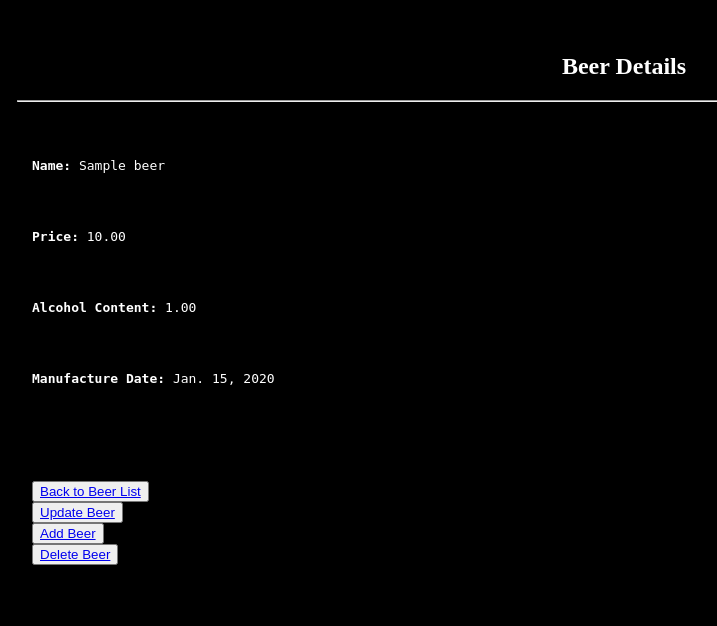
After one commit to SaniyaBhagane/QST-DJANGO, a Django app: page /detail/1/ in a window 1280 px wide. The commit adds this page. Shown: the top 626 px of the page, without its empty margins (16-733 px from the left). Run offline with Django 5.2, Linux system fonts and the light colour scheme; tables that the repository leaves empty hold one stand-in row (values such as "Sample post").

Commit message:
delete & update features

```diff
--- a/CBVProject/CBVProject/urls.py
+++ b/CBVProject/CBVProject/urls.py
@@ -24,4 +24,7 @@ urlpatterns = [
     path ('template/', views.TemplateView.as_view(), name='template'),
     path('create/', views.AddBeer.as_view(), name='add-beer'),
     path('list/', views.BeerList.as_view(), name='list'),
+    path('detail/<int:pk>/', views.ViewBeer.as_view(), name='detail'),
+    path('update/<int:pk>/', views.UpdateBeer.as_view(), name='update'),
+    path('delete/<int:pk>/', views.DeleteBeer.as_view(), name='delete'),
 ]
--- /dev/null
+++ b/CBVProject/templates/beer_detail.html
@@ -0,0 +1,24 @@
+<!DOCTYPE html>
+<html lang="en">
+<head>
+    <meta charset="UTF-8">
+    <meta name="viewport" content="width=device-width, initial-scale=1.0">
+    <title>Beer Details Page</title>
+</head>
+<body style="background: #000; color: #fff; padding: 25px;">
+    <h2 style="text-align: center;">Beer Details</h2>
+    <hr>
+    <pre style="padding: 15px">
+        <p><strong>Name:</strong> {{ beer.name }}</p>
+        <p><strong>Price:</strong> {{ beer.price }}</p>
+        <p><strong>Alcohol Content:</strong> {{ beer.alcohol_content }}</p>
+        <p><strong>Manufacture Date:</strong> {{ beer.mfg_date }}</p>
+    </pre>
+    <h5 style="padding: 15px">
+        <button><a href="/list/">Back to Beer List</a></button><br>
+        <button><a href="/update/{{ beer.pk }}">Update Beer</a></button><br>
+        <button><a href="/create"/>Add Beer</a></button><br>
+        <button><a href="/delete/{{ beer.pk }}">Delete Beer</a></button><br>
+    </h5>
+</body>
+</html>
--- a/CBVProject/templates/beer_list.html
+++ b/CBVProject/templates/beer_list.html
@@ -7,9 +7,10 @@
 </head>
 <body style="background: #000; color: #fff; padding: 25px;">
     <h2 style="text-align: center;">List of Beers</h2>
-    <ul>
+    <hr>
+    <ul style="padding: 15px list-style-type: square; ">
     {% for beer in beers %}
-        <li ><a href="" style="color: rgba(180, 180, 180, 0.53)">{{ beer.name }}</a></li>
+        <li ><a href="/detail/{{beer.id}}" style="color: rgba(0, 213, 255, 0.94)">{{ beer.name }}</a></li>
     {% endfor %}
     </ul>
 </body>
--- a/CBVProject/testApp/views.py
+++ b/CBVProject/testApp/views.py
@@ -39,9 +39,22 @@ class AddBeer(CreateView):
     fields = '__all__'
     template_name = 'beer_form.html'
 
-
-
 class BeerList(ListView):
     model = Beer
     context_object_name = 'beers'
     template_name = 'beer_list.html'
+
+class ViewBeer(DetailView):
+    model = Beer
+    context_object_name = 'beer'
+    template_name = 'beer_detail.html'
+
+class UpdateBeer(UpdateView):
+    model = Beer
+    fields = '__all__'
+    template_name = 'beerUpdate_form.html'
+
+class DeleteBeer(DeleteView):
+    model = Beer
+    success_url = '/list/'
+    template_name = 'beer_confirm_delete.html'
```
Also changed, not shown: CBVProject/templates/beerUpdate_form.html (added, +16 -0 lines), CBVProject/templates/beer_confirm_delete.html (added, +18 -0 lines), CBVProject/templates/beer_form.html (+4 -4 lines).
